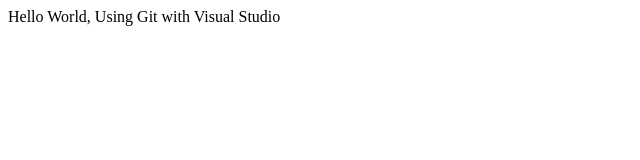
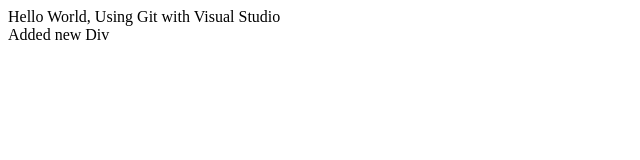
Before and after one commit to donPuerto/Repo-Test-1, a plain HTML site: page index.html in a window 1280 px wide. Shown: the full height of the page, 0-640 px from the left. Drawn offline with Linux system fonts and the light colour scheme.

Commit message:
Added new Div

```diff
--- a/index.html
+++ b/index.html
@@ -8,5 +8,6 @@
 </head>
 <body>
     <div>Hello World, Using Git with Visual Studio</div>
+    <div>Added new Div</div>
 </body>
 </html>
```
